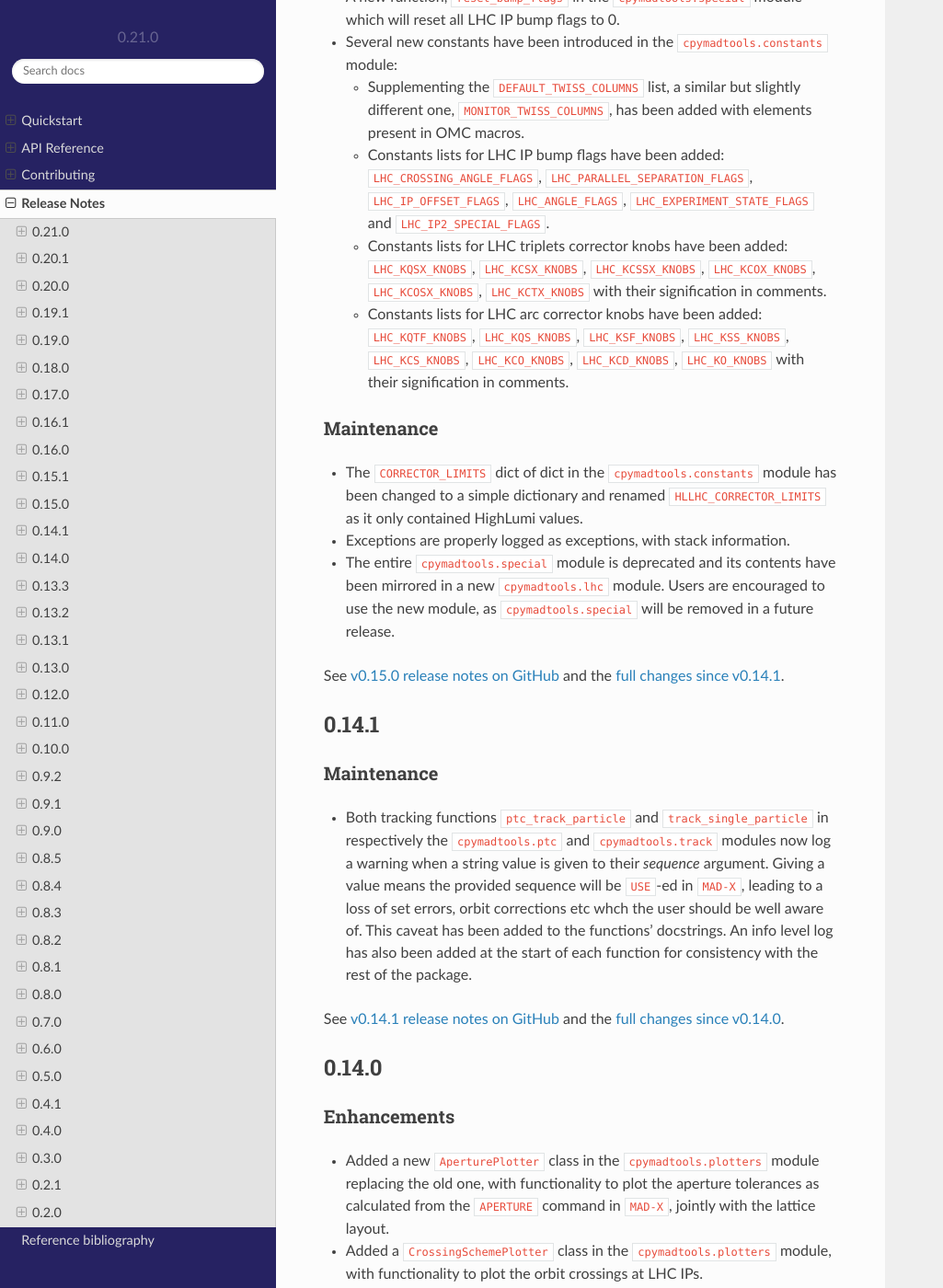
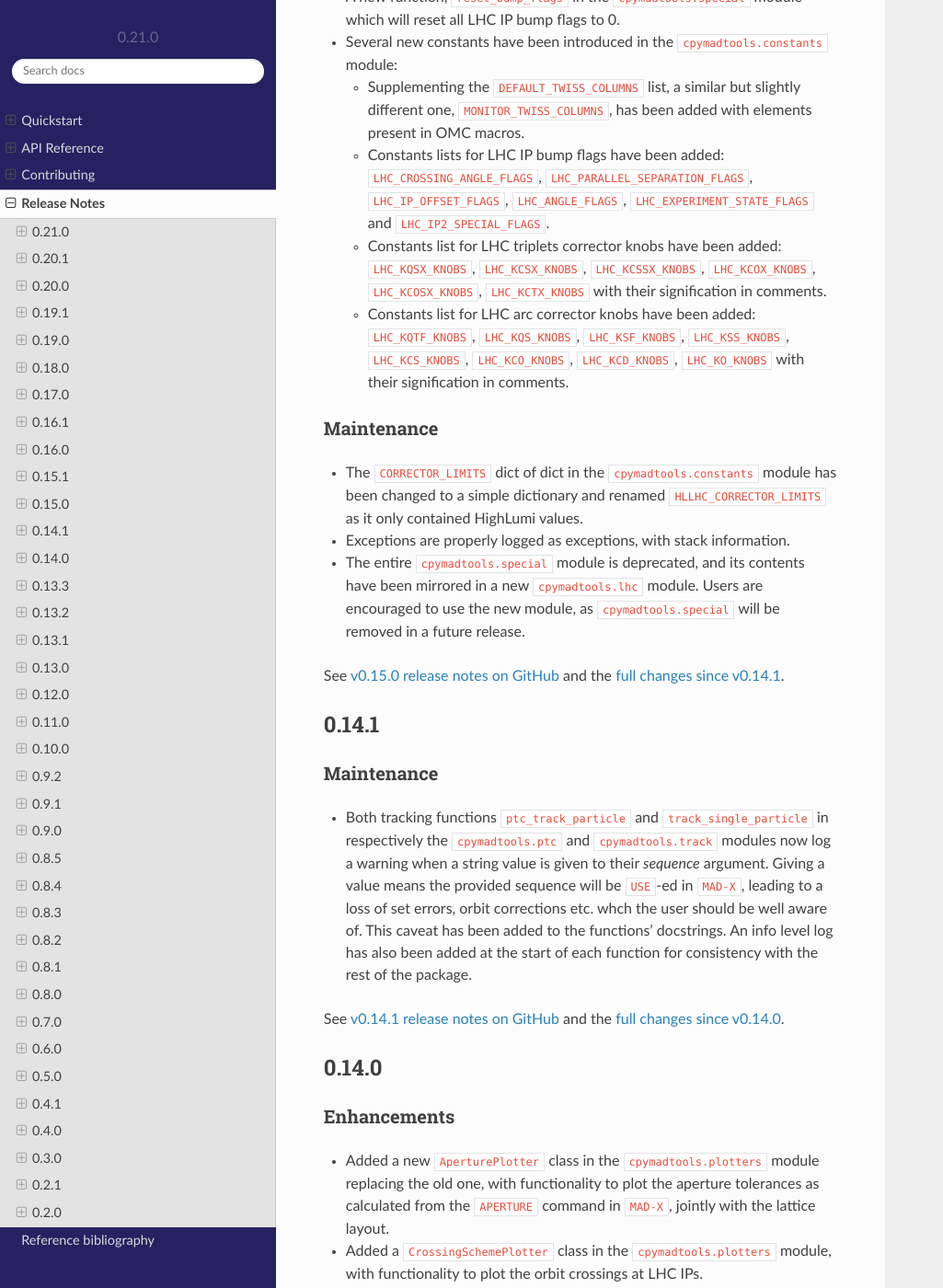
Before and after one commit to fsoubelet/PyhDToolkit, a Sphinx documentation site: the page built from docs/release.rst, in a window 1280 px wide and 1400 px high, scrolled down 7542 px. Shown: the whole window at 92% size, without its empty margins (0-1025 px from the left). Built offline with Sphinx 7.4.7 and the Read the Docs theme 2.0.0, drawn with Linux system fonts in a browser that asks for light colours; pages that are not in the unit, such as notebooks, are missing from menus; some of the changed text lies outside the part shown.

```diff
--- a/docs/index.rst
+++ b/docs/index.rst
@@ -94,7 +94,7 @@ To install the latest development version of PyhDToolkit, you can use ``pip`` wi
 
     pip install git+https://github.com/fsoubelet/PyhDToolkit.git
 
-To setup a development environment, see the :doc:`contributing instructions <contributing>`.
+To set up a development environment, see the :doc:`contributing instructions <contributing>`.
 
 Contents
 --------
--- a/docs/quickstart.rst
+++ b/docs/quickstart.rst
@@ -19,7 +19,7 @@ You can install it simply from ``PyPI`` in a virtual environment with:
     Don't know what a virtual environment is or how to set it up?
     Here is a good primer on `virtual environments <https://realpython.com/python-virtual-environments-a-primer/>`_ by `RealPython`.
 
-To setup a development environment, see the :doc:`contributing instructions <contributing>`.
+To set up a development environment, see the :doc:`contributing instructions <contributing>`.
 
 
 .. _quickstart-docker:
@@ -101,7 +101,7 @@ One can find many examples of the `~pyhdtoolkit.cpymadtools` apis' use in the :r
 Utilities
 ^^^^^^^^^
 
-The :ref:`utils <pyhdtoolkit-utils>` module contains useful functions to setup logging or
+The :ref:`utils <pyhdtoolkit-utils>` module contains useful functions to set up logging or
 plotting :ref:`defaults <utils-defaults>`, run external programs through the :ref:`command line <utils-cmdline>`,
 run your functions through :ref:`useful contexts <utils-contexts>`, easily wrap and :ref:`parallelise <utils-executors>`
 functions, or perform many convenient :ref:`operations <utils-operations>` on miscellaneous Python objects.
--- a/docs/release.rst
+++ b/docs/release.rst
@@ -82,7 +82,7 @@ Maintenance
 
 * The `~pyhdtoolkit.cpymadtools.lhc.get_lhc_tune_and_chroma_knobs` function now has a new boolean argument, `run3`, to determine if the standard `_op` knobs should be returned.
 * The functions in the `~pyhdtoolkit.cpymadtools.matching` module now also have the `run3` argument, and will call the Run 3 `_op` knobs if this argument is set to `True` and the `LHC` accelerator is passed.
-* Fixes have been provided to the various Github Actions workflow of the repository.
+* Fixes have been provided to the various GitHub Actions workflow of the repository.
 
 See `v0.19.1 release notes on GitHub <https://github.com/fsoubelet/PyhDToolkit/releases/tag/0.19.1>`_ and the `full changes since v0.19.0 <https://github.com/fsoubelet/PyhDToolkit/compare/0.19.0...0.19.1>`_.
 
@@ -124,9 +124,9 @@ See `v0.19.0 release notes on GitHub <https://github.com/fsoubelet/PyhDToolkit/r
 Enhancements
 ~~~~~~~~~~~~
 
-* The `pyhdtoolkit.utils._misc` module has a new function,  `~pyhdtoolkit.utils._misc.add_markers_around_lhc_ip` to add `MAD-X` markers around a given IP in order to increase the resolution of the TWISS calls in the IP vicinity.
-* The `pyhdtoolkit.utils._misc` module has a new function,  `~pyhdtoolkit.utils._misc.get_lhc_ips_positions`, to determine the longitudinal position (S variable) of LHC IPs from a dataframe.
-* The `pyhdtoolkit.utils._misc` module has a new function,  `~pyhdtoolkit.utils._misc.draw_ip_locations`, to add labels with the location of LHC IPs to a given `~matplotlib.axes.Axes` object.
+* The `pyhdtoolkit.utils._misc` module has a new function, `~pyhdtoolkit.utils._misc.add_markers_around_lhc_ip` to add `MAD-X` markers around a given IP in order to increase the resolution of the TWISS calls in the IP vicinity.
+* The `pyhdtoolkit.utils._misc` module has a new function, `~pyhdtoolkit.utils._misc.get_lhc_ips_positions`, to determine the longitudinal position (S variable) of LHC IPs from a dataframe.
+* The `pyhdtoolkit.utils._misc` module has a new function, `~pyhdtoolkit.utils._misc.draw_ip_locations`, to add labels with the location of LHC IPs to a given `~matplotlib.axes.Axes` object.
 * The `LHC Rigid Waist Shift` gallery has been improved, and now shows a visualization of the waist shift and two ways to calculate its value.
 
 Bug Fixes
@@ -139,7 +139,7 @@ Maintenance
 
 * The dependency on `matplotlib` has been pinned to `<3.5` to avoid issues with the documentation plot style, to be fixed later on.
 * The bibliography file for the package's documentation has been cleaned up.
-* The Github icon in the documentation pages now redirects to the proper pages.
+* The GitHub icon in the documentation pages now redirects to the proper pages.
 * The documentation for the `~pyhdtoolkit.maths.nonconvex_phase_sync` has been improved.
 * Some additional files necessary for the documentation additions are now included in the repo, but not the package.
 
@@ -252,7 +252,7 @@ See `v0.15.1 release notes on GitHub <https://github.com/fsoubelet/PyhDToolkit/r
 Enhancements
 ~~~~~~~~~~~~
 
-* The ``LatticePlotter.plot_latwiss`` function in the ``cpymadtools.plotters`` module can now plot the k1 gradient of dipoles that have one, if asked to, which will appear with a lower alpha than regular quadrupoles. A new boolean parameter *plot_dipole_k1* is used for this.
+* The ``LatticePlotter.plot_latwiss`` function in the ``cpymadtools.plotters`` module can now plot the k1 gradient of dipoles that have one if asked which will appear with a lower alpha than regular quadrupoles. A new boolean parameter *plot_dipole_k1* is used for this.
 * Type hints have been added to all elements of the ``cpymadtools.constants`` module.
 * A new module, ``cpymadtools.correctors``, has been added with currently functionality to query LHC triplet and arc corrector powering status (relatively to their max powering).
 * A new function, ``reset_bump_flags`` in the ``cpymadtools.special`` module which will reset all LHC IP bump flags to 0.
@@ -260,15 +260,15 @@ Enhancements
 
   - Supplementing the ``DEFAULT_TWISS_COLUMNS`` list, a similar but slightly different one, ``MONITOR_TWISS_COLUMNS``, has been added with elements present in OMC macros.
   - Constants lists for LHC IP bump flags have been added: ``LHC_CROSSING_ANGLE_FLAGS``, ``LHC_PARALLEL_SEPARATION_FLAGS``, ``LHC_IP_OFFSET_FLAGS``, ``LHC_ANGLE_FLAGS``, ``LHC_EXPERIMENT_STATE_FLAGS`` and ``LHC_IP2_SPECIAL_FLAGS``.
-  - Constants lists for LHC triplets corrector knobs have been added: ``LHC_KQSX_KNOBS``, ``LHC_KCSX_KNOBS``, ``LHC_KCSSX_KNOBS``, ``LHC_KCOX_KNOBS``, ``LHC_KCOSX_KNOBS``, ``LHC_KCTX_KNOBS`` with their signification in comments.
-  - Constants lists for LHC arc corrector knobs have been added: ``LHC_KQTF_KNOBS``, ``LHC_KQS_KNOBS``, ``LHC_KSF_KNOBS``, ``LHC_KSS_KNOBS``, ``LHC_KCS_KNOBS``, ``LHC_KCO_KNOBS``, ``LHC_KCD_KNOBS``, ``LHC_KO_KNOBS`` with their signification in comments.
+  - Constants list for LHC triplets corrector knobs have been added: ``LHC_KQSX_KNOBS``, ``LHC_KCSX_KNOBS``, ``LHC_KCSSX_KNOBS``, ``LHC_KCOX_KNOBS``, ``LHC_KCOSX_KNOBS``, ``LHC_KCTX_KNOBS`` with their signification in comments.
+  - Constants list for LHC arc corrector knobs have been added: ``LHC_KQTF_KNOBS``, ``LHC_KQS_KNOBS``, ``LHC_KSF_KNOBS``, ``LHC_KSS_KNOBS``, ``LHC_KCS_KNOBS``, ``LHC_KCO_KNOBS``, ``LHC_KCD_KNOBS``, ``LHC_KO_KNOBS`` with their signification in comments.
 
 Maintenance
 ~~~~~~~~~~~
 
 * The ``CORRECTOR_LIMITS`` dict of dict in the ``cpymadtools.constants`` module has been changed to a simple dictionary and renamed ``HLLHC_CORRECTOR_LIMITS`` as it only contained HighLumi values.
 * Exceptions are properly logged as exceptions, with stack information.
-* The entire ``cpymadtools.special`` module is deprecated and its contents have been mirrored in a new ``cpymadtools.lhc`` module. Users are encouraged to use the new module, as ``cpymadtools.special`` will be removed in a future release.
+* The entire ``cpymadtools.special`` module is deprecated, and its contents have been mirrored in a new ``cpymadtools.lhc`` module. Users are encouraged to use the new module, as ``cpymadtools.special`` will be removed in a future release.
 
 See `v0.15.0 release notes on GitHub <https://github.com/fsoubelet/PyhDToolkit/releases/tag/0.15.0>`_ and the `full changes since v0.14.1 <https://github.com/fsoubelet/PyhDToolkit/compare/0.14.1...0.15.0>`_.
 
@@ -281,7 +281,7 @@ See `v0.15.0 release notes on GitHub <https://github.com/fsoubelet/PyhDToolkit/r
 Maintenance
 ~~~~~~~~~~~
 
-* Both tracking functions ``ptc_track_particle`` and ``track_single_particle`` in respectively the ``cpymadtools.ptc`` and ``cpymadtools.track`` modules now log a warning when a string value is given to their *sequence* argument. Giving a value means the provided sequence will be ``USE``-ed in ``MAD-X``, leading to a loss of set errors, orbit corrections etc whch the user should be well aware of. This caveat has been added to the functions' docstrings. An info level log has also been added at the start of each function for consistency with the rest of the package.
+* Both tracking functions ``ptc_track_particle`` and ``track_single_particle`` in respectively the ``cpymadtools.ptc`` and ``cpymadtools.track`` modules now log a warning when a string value is given to their *sequence* argument. Giving a value means the provided sequence will be ``USE``-ed in ``MAD-X``, leading to a loss of set errors, orbit corrections etc. whch the user should be well aware of. This caveat has been added to the functions' docstrings. An info level log has also been added at the start of each function for consistency with the rest of the package.
 
 See `v0.14.1 release notes on GitHub <https://github.com/fsoubelet/PyhDToolkit/releases/tag/0.14.1>`_ and the `full changes since v0.14.0 <https://github.com/fsoubelet/PyhDToolkit/compare/0.14.0...0.14.1>`_.
 
@@ -389,7 +389,7 @@ Bug Fixes
 ~~~~~~~~~
 
 * The ``install_ac_dipole_as_kicker`` function now properly sets the element location to avoid a negative drift (location taken from omc3's model_creator) if the sequence wasn't previously made ``THIN`` (which it should).
-* The ``install_ac_dipole_as_kicker`` function now makes a use, sequence=... call after installing the element. Beware this means errors, correctors etc that were set / loaded will be lost.
+* The ``install_ac_dipole_as_kicker`` function now makes a use, sequence=... call after installing the element. Beware this means errors, correctors etc. that were set / loaded will be lost.
 
 Maintenance
 ~~~~~~~~~~~
@@ -566,7 +566,7 @@ See `v0.8.5 release notes on GitHub <https://github.com/fsoubelet/PyhDToolkit/re
 Enhancements
 ~~~~~~~~~~~~
 
-* Added an *xoffset* variable to ``plot_latwiss``, allowing to center the plot on a specific element.
+* Added a *xoffset* variable to ``plot_latwiss``, allowing to center the plot on a specific element.
 
 Maintenance
 ~~~~~~~~~~~
@@ -598,7 +598,7 @@ Enhancements
 ~~~~~~~~~~~~
 
 * Added a ``maths.utils`` module with convenience functions related to magnitude.
-* Added an ``optics.ripken`` module with functions to calculate beam size according to Lebedev and Bogacz's formalism.
+* Added a ``optics.ripken`` module with functions to calculate beam size according to Lebedev and Bogacz's formalism.
 * Added a convenience logging setup function in ``utils.defaults``.
 * ``plot_latwiss`` now adds a legend for different elements in the layout.
 * ``plot_latwiss`` can now optionally plot BPM patches.
@@ -617,7 +617,7 @@ Maintenance
 * The ``get_pattern_twiss`` default argument values now select the entire twiss table.
 * ``plot_latwiss`` changed the parameter *plot_sextupoles* to *k2l_lim*, creating a dedicated axis for sextupole patches in the layout.
 * The ``plotting.settings`` module has been removed.
-* ``plot_latwiss`` doesn't force the pdf format when saving the figure anymore.
+* ``plot_latwiss`` doesn't force the PDF format when saving the figure anymore.
 
 See `v0.8.2 release notes on GitHub <https://github.com/fsoubelet/PyhDToolkit/releases/tag/0.8.2>`_ and the `full changes since v0.8.1 <https://github.com/fsoubelet/PyhDToolkit/compare/0.8.1...0.8.2>`_.
 
@@ -717,7 +717,7 @@ Maintenance
 * Improved object validation with ``pydantic``.
 * Made ``cpymad`` a default dependency.
 * Updated dependencies.
-* Moved CI to Github Actions, now covers all platforms.
+* Moved CI to GitHub Actions, now covers all platforms.
 * Improved test coverage.
 
 See `v0.6.0 release notes on GitHub <https://github.com/fsoubelet/PyhDToolkit/releases/tag/0.6.0>`_ and the `full changes since v0.5.0 <https://github.com/fsoubelet/PyhDToolkit/compare/0.5.0...0.6.0>`_.
@@ -798,7 +798,7 @@ Enhancements
 ~~~~~~~~~~~~
 
 * The ``helpers`` module now has a ``Parameters`` class for beam and machine parameters calculations. Only one function yet.
-* The ``plotters`` module now has an ``AperturePlotter`` class with a function to plot physical aperture.
+* The ``plotters`` module now has a ``AperturePlotter`` class with a function to plot physical aperture.
 * The ``latwiss`` module has received a major overhaul.
 
   - ``plot_latwiss`` has better defaults in values and plotting styles, as well as new args and kwargs options for customization.
```
Also changed, not shown: other parts of docs/release.rst (+8 -8 lines), docs/contributing.rst (+8 -8 lines), 1 other file.
